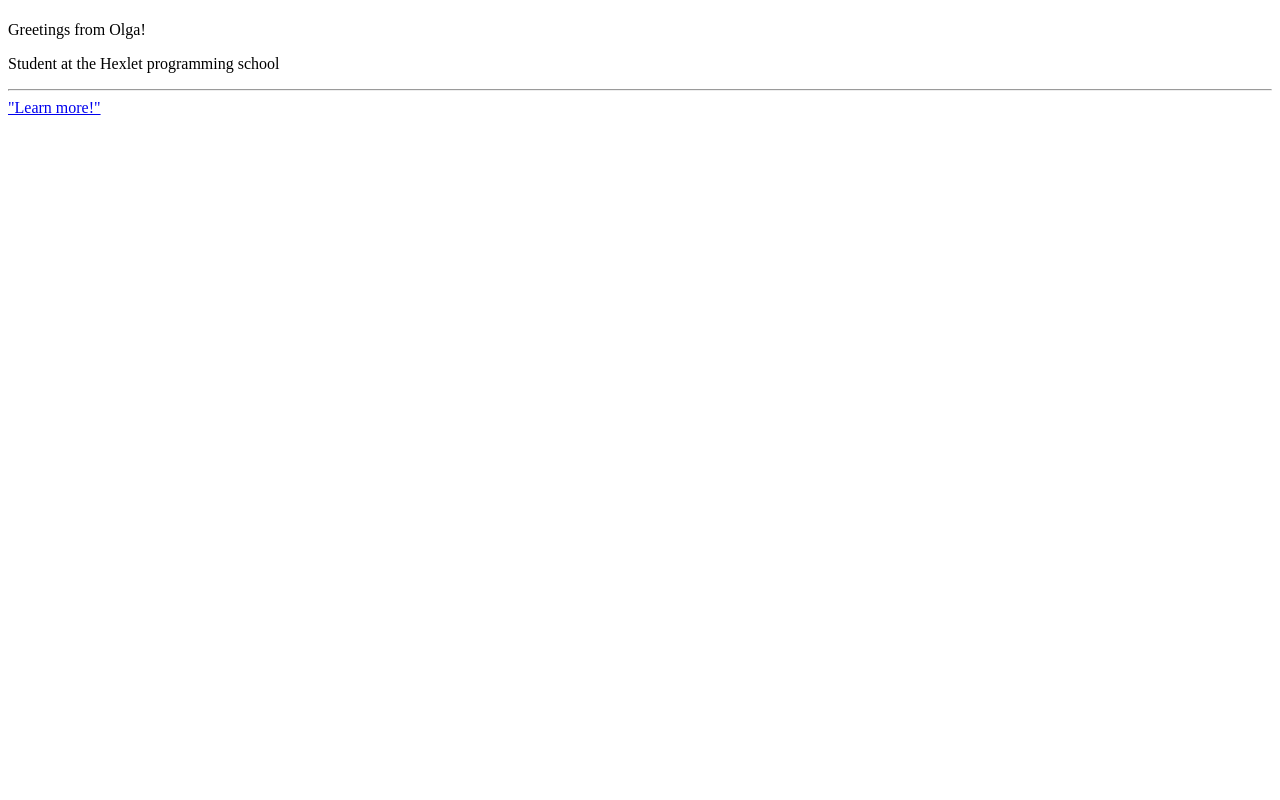
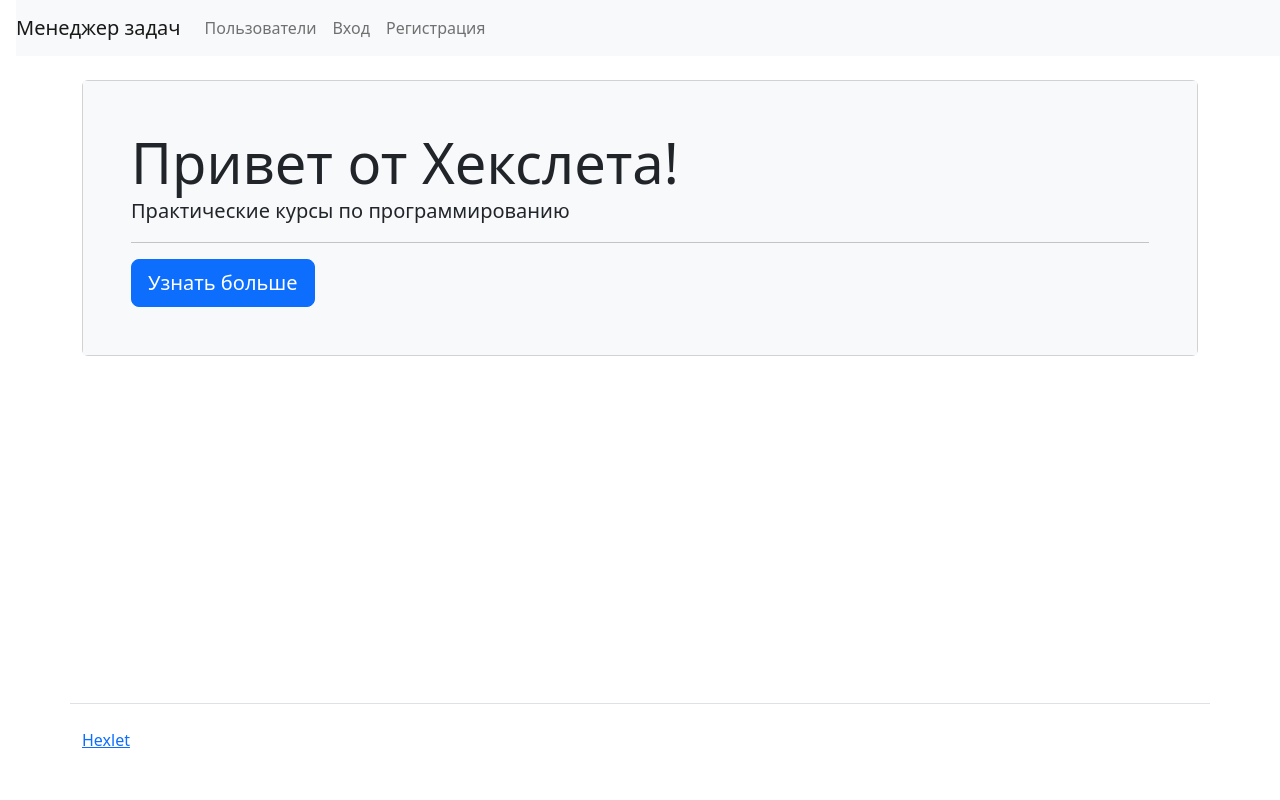
Before and after one commit to kivils/python-project-52, a Django app: page / in a window 1280 px wide. Run offline with Django 3.2, Linux system fonts and the light colour scheme.

Commit message:
home page

```diff
--- a/task_manager/settings.py
+++ b/task_manager/settings.py
@@ -36,7 +36,6 @@ ALLOWED_HOSTS = [
 
 INSTALLED_APPS = [
     'task_manager',
-    # 'django_bootstrap5',
     'django.contrib.admin',
     'django.contrib.auth',
     'django.contrib.contenttypes',
--- /dev/null
+++ b/task_manager/templates/footer.html
@@ -0,0 +1,5 @@
+<footer>
+	<div class="container my-5 pt-4 border-top">
+	  <a target="_blank" href="https://ru.hexlet.io">Hexlet</a>
+	</div>
+  </footer>
--- /dev/null
+++ b/task_manager/templates/header.html
@@ -0,0 +1,24 @@
+<nav class="navbar navbar-expand-lg navbar-light bg-light ms-3">
+	<a class="navbar-brand" href="/">Менеджер задач</a>
+	<button class="navbar-toggler" data-bs-toggle="collapse" data-bs-target="#navbarToggleExternalContent">
+	  <span class="navbar-toggler-icon"></span>
+	</button>
+	<div class="collapse navbar-collapse" id="navbarToggleExternalContent">
+	  <ul class="navbar-nav mr-auto">
+		<li class="nav-item">
+		  <a class="nav-link" href="/users/">Пользователи</a>
+		</li>
+
+	  </ul>
+	  <ul class="navbar-nav">
+
+		  <li class="nav-item">
+			<a class="nav-link" href="/login/">Вход</a>
+		  </li>
+		  <li class="nav-item">
+			<a class="nav-link" href="/users/create/">Регистрация</a>
+		  </li>
+
+	  </ul>
+	</div>
+  </nav>
--- a/task_manager/templates/index.html
+++ b/task_manager/templates/index.html
@@ -1,16 +1,15 @@
 {% extends './layout.html' %}
 
 {% block content %}
-<div class="container wrapper flex-grow-1">
-    <h1 class="my-4"></h1>
-    <h1 class="my-4"></h1>
-    <div class="card shadow border-0">
-        <div class="card-body rounded p-5 bg-light">
-            <div class="display-4">Greetings from Olga!</div>
-            <p class="lead">Student at the Hexlet programming school</p>
-            <hr>
-            <a class="btn btn-warning btn-lg shadow-sm" href="https://github.com/Xrustic">"Learn more!"</a>
-        </div>
+	<h1 class="my-4"> </h1>
+	<h1 class="my-4"></h1>
+	<div class="card">
+		<div class="card-body p-5 bg-light">
+			<div class="display-4">Привет от Хекслета!</div>
+				<p class="lead">Практические курсы по программированию</p>
+				<hr>
+				<a class="btn btn-primary btn-lg" href="https://ru.hexlet.io">Узнать больше</a>
+			</div>
+	    </div>
     </div>
-</div>
 {% endblock %}
--- a/task_manager/templates/layout.html
+++ b/task_manager/templates/layout.html
@@ -5,14 +5,21 @@
     <head>
 		<meta name="viewport" content="width=device-width, initial-scale=1, shrink-to-fit=no">
         {% block title %}
-        <title>"Hexlet Task Manager"</title>
+            <title>"Hexlet Task Manager"</title>
         {% endblock %}
+		<link href="https://cdn.jsdelivr.net/npm/bootstrap@5.2.0/dist/css/bootstrap.min.css" rel="stylesheet" integrity="sha384-gH2yIJqKdNHPEq0n4Mqa/HGKIhSkIHeL5AyhkYV8i59U5AR6csBvApHHNl/vI1Bx" crossorigin="anonymous">
     </head>
 
     <body class="d-flex flex-column min-vh-100">
+		{% block header %}
+		    {% include 'header.html' %}
+		{% endblock %}
         <div class="container wrapper flex-grow-1">
             {% block content %}
             {% endblock %}
         </div>
+		{% block footer %}
+		    {% include 'footer.html' %}
+		{% endblock %}
     </body>
 </html>
```
Also changed, not shown: 2 other files.
